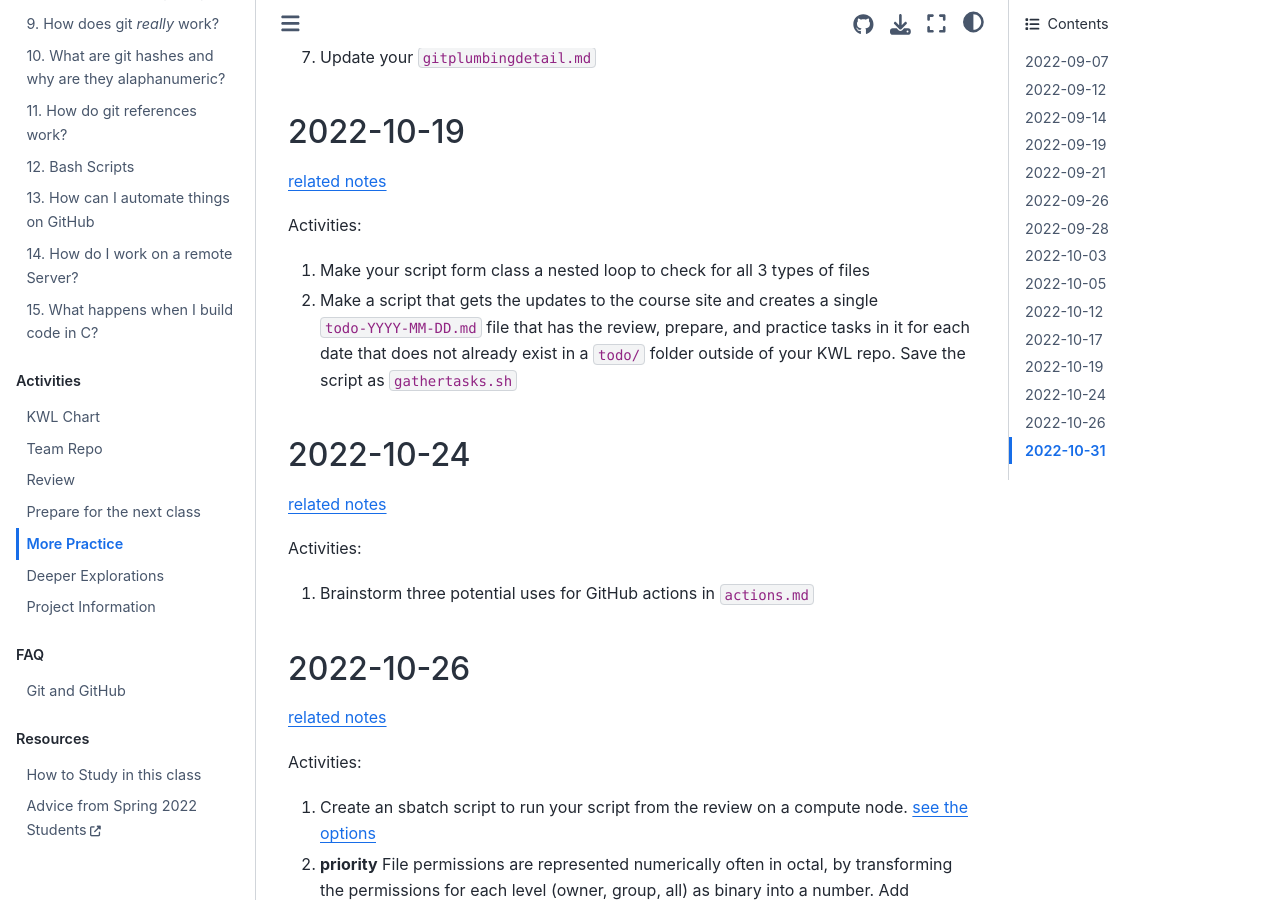
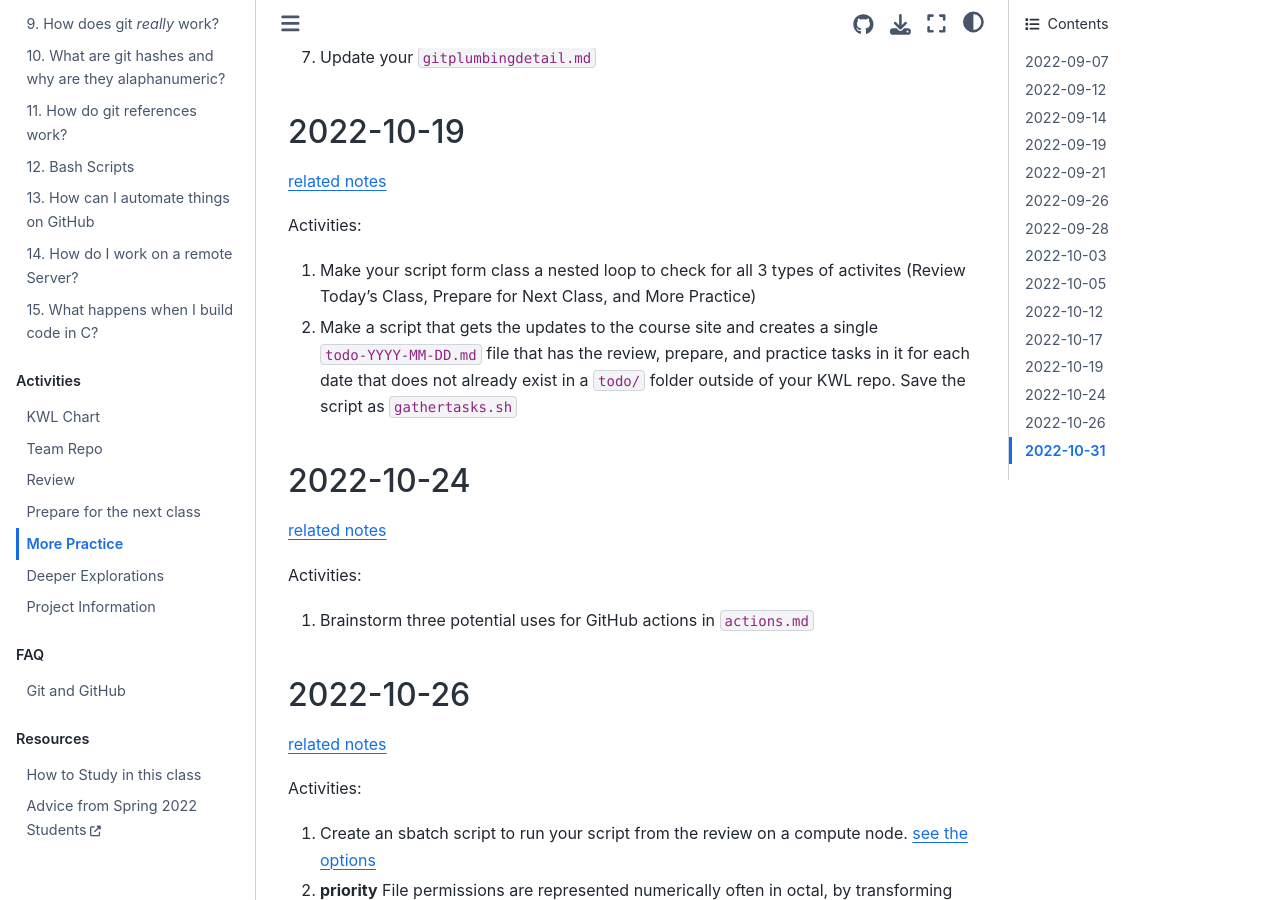
Before and after one commit to introcompsys/fall2022, a Jupyter Book: the page built from activities/practice.md, in a window 1280 px wide and 900 px high, scrolled down 4608 px. Built offline with Jupyter Book 1.0.4 settings and Sphinx 7.4.7 and the Sphinx Book theme 1.1.4, drawn with Linux system fonts in a browser that asks for light colours; pages that are not in the unit, such as notebooks, are missing from menus.

Commit message:
Change "files" to "activities"

````diff
--- a/_practice/2022-10-19.md
+++ b/_practice/2022-10-19.md
@@ -1,4 +1,4 @@
-1. Make your script form class a nested loop to check for all 3 types of files
+1. Make your script form class a nested loop to check for all 3 types of activites (Review Today's Class, Prepare for Next Class, and More Practice)
 1. Make a script that gets the updates to the course site and creates a single `todo-YYYY-MM-DD.md` file that has the review, prepare, and practice tasks in it  for each date that does not already exist in a `todo/` folder outside of your KWL repo. Save the script as `gathertasks.sh`
 
 ```{index} checker.sh
````
